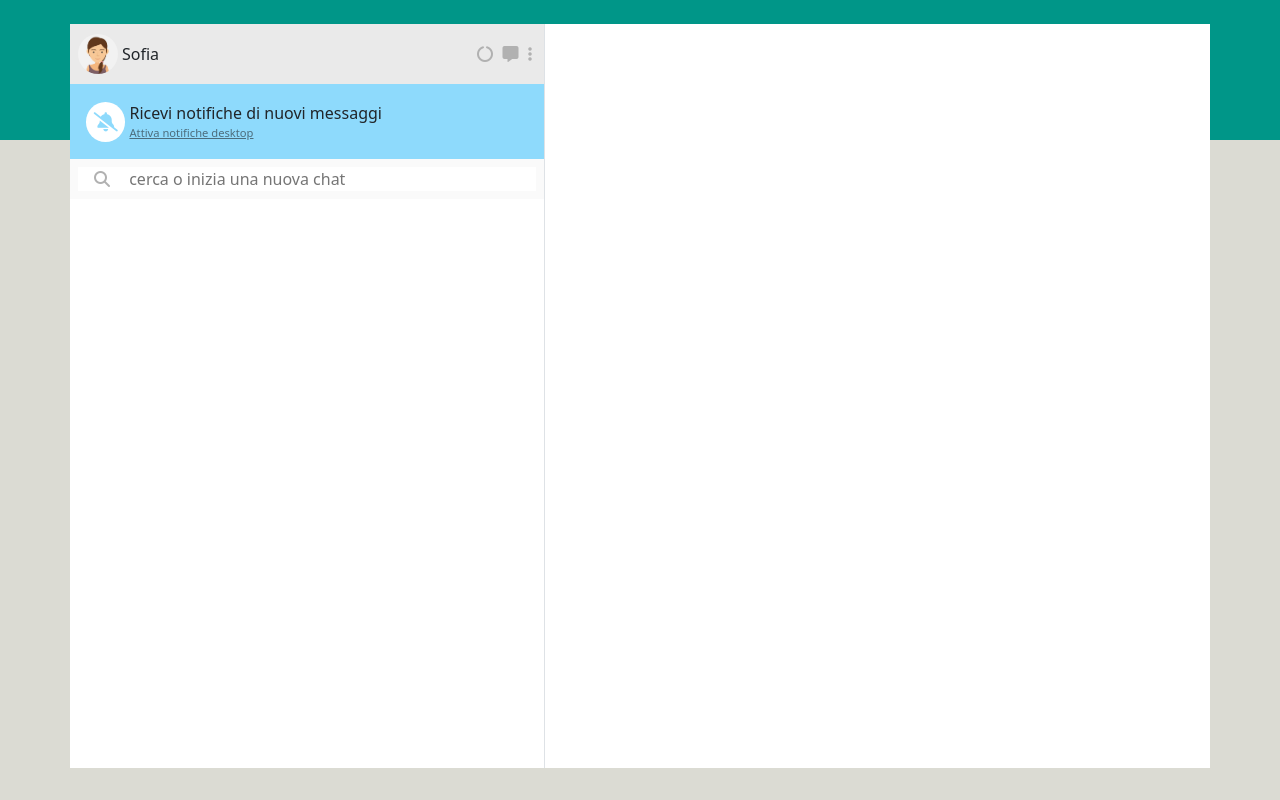
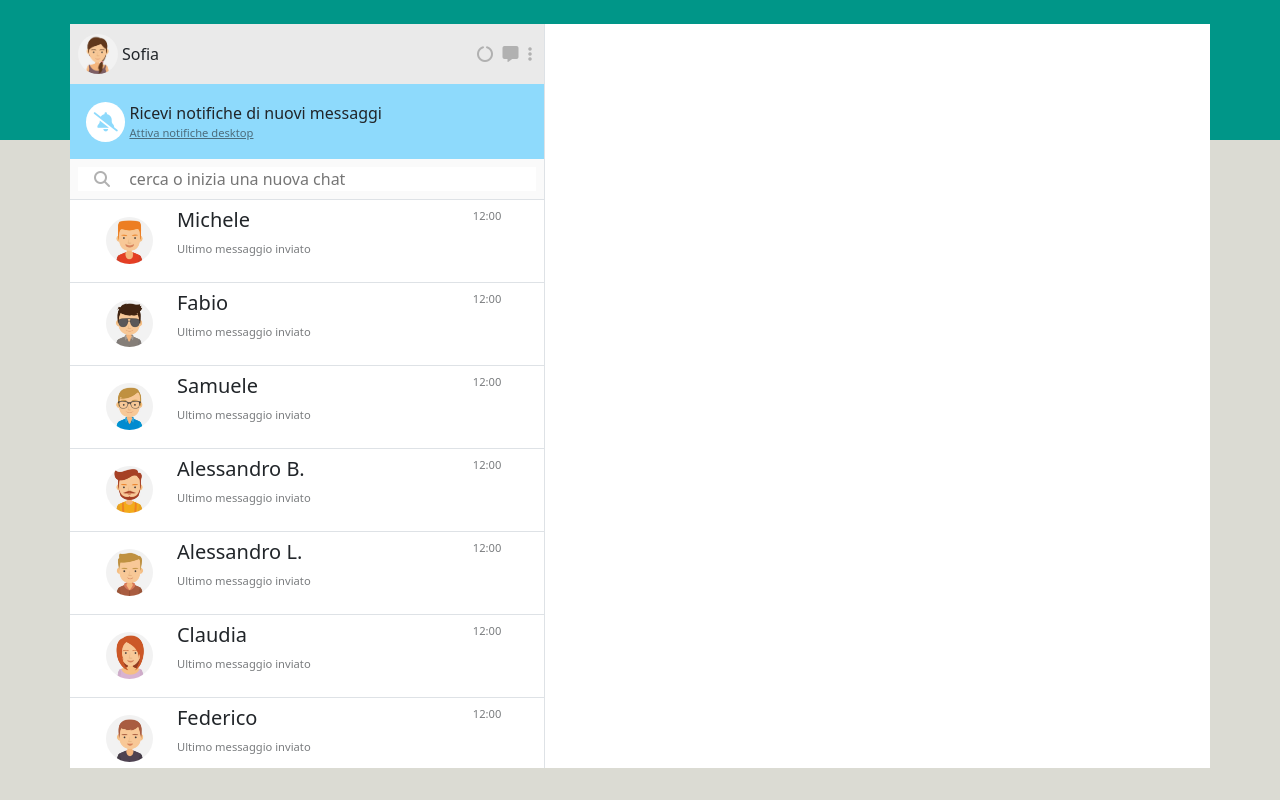
Before and after one commit to stecala/vue-boolzapp, a plain HTML site: page index.html in a window 1280 px wide. Drawn offline with nearby package versions, Linux system fonts and the light colour scheme.

Commit message:
every card is created dynamically and styled

```diff
--- a/index.html
+++ b/index.html
@@ -19,6 +19,7 @@
     <div id="app" class="container-lg mx-auto pt-4">
         <div class="row my-row-container">
             <div class="col-5 border-end">
+                <!--  User zone  -->
                 <div class="row my-head-row">
                     <div class="col-10 d-flex align-items-center p-2 ">
                         <div class="img-cont">
@@ -38,7 +39,8 @@
                         </div>
                     </div>
                 </div>
-                <div class="row my-banner">
+                <!-- Banner zone -->
+                <div class="row my-banner my-cursor">
                     <div class="col-12 px-3 py-1 d-flex align-items-center">
                         <div class="bell-container img-cont justify-content-center align-items-center d-flex">
                             <i class="fa-solid fa-bell-slash"></i>
@@ -53,11 +55,33 @@
                         </div>
                     </div>
                 </div>
+                <!-- Search zone -->
                 <div class="row">
                     <div class="col-12 p-2 my-input-container position-relative">
                         <input type="text" class="my-input" placeholder="cerca o inizia una nuova chat">
                         <div class="position-absolute my-search my-txt-color-icon">
                             <i class="fa-solid fa-magnifying-glass"></i>
+                        </div>
+                    </div>
+                </div>
+                <!-- Chat boxes -->
+                <div class="row my-overflow my-height-name">
+                    <div class="col-12 my-card my-cursor" v-for="(element , index) in contacts">
+                        <div class="row px-4 py-2 border-top d-flex align-items-center">
+                            <div class="col-2 ">
+                                <img :src="addingImgName(element)" alt="">
+                            </div>
+                            <div class="col-10">
+                                <div class="row">
+                                    <div class="col-10">
+                                        <h5>{{element.name}}</h5>
+                                    </div>
+                                    <div class="col-2">
+                                        <p class="my-txt-size ">12:00</p>
+                                    </div>
+                                </div>
+                                <p class=" my-txt-size">Ultimo messaggio inviato</p>
+                            </div>
                         </div>
                     </div>
                 </div>
--- a/script/script.js
+++ b/script/script.js
@@ -165,5 +165,11 @@ const app = new Vue({
             }
         ]
     },
+    methods : {
+        addingImgName(element){
+            let fullName = `./img/avatar${element.avatar}.jpg`;
+            return fullName;
+        },
+    }
 
 })
--- a/style/style.css
+++ b/style/style.css
@@ -51,7 +51,7 @@ img{
     background-color: var(--bg-light-blue);
     height: 75px;
 }
-.my-banner :hover{
+.my-cursor :hover{
     cursor: pointer;
 }
 .bell-container{
@@ -76,3 +76,12 @@ img{
     left: 1.5rem;
     top: 20%;
 }
+.my-overflow{
+    overflow-y: scroll;
+}
+.my-height-name{
+    height: calc(93vh - 60px - 75px - 40px);
+}
+.my-card{
+    height: 83px;
+}
```
